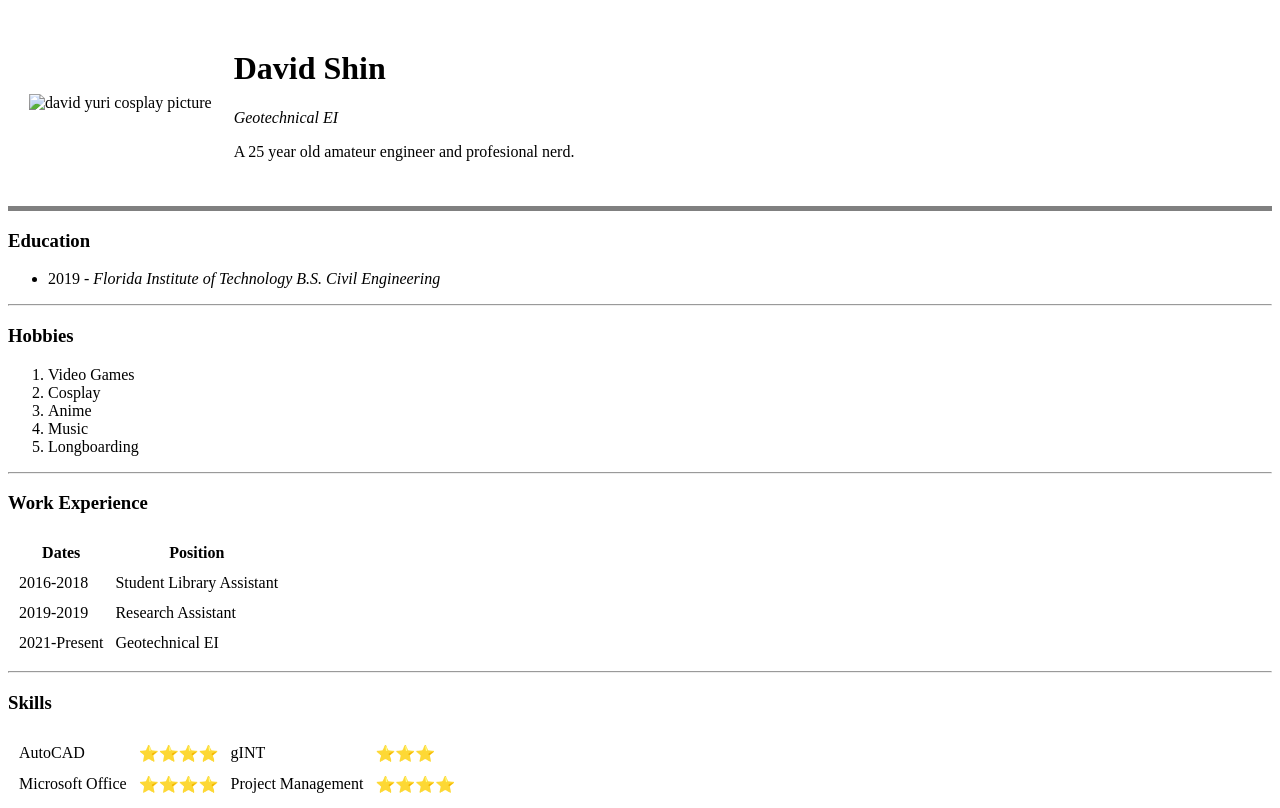
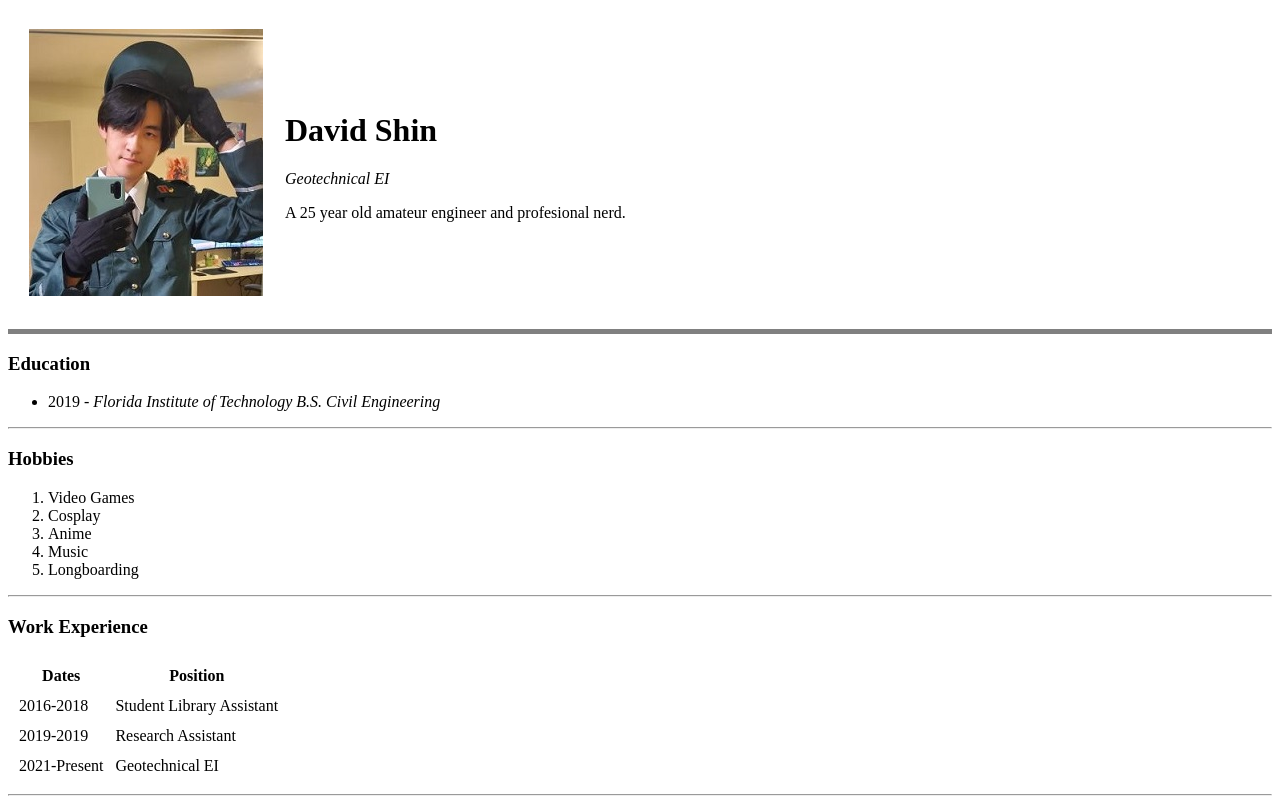
Before and after one commit to KidNovas/cv, a plain HTML site: page index.html in a window 1280 px wide. Shown: the top 808 px of the page. Drawn offline with Linux system fonts and the light colour scheme; the site is published under a folder, as on GitHub Pages, so addresses that start at the root find nothing.

Commit message:
Update index.html

```diff
--- a/index.html
+++ b/index.html
@@ -9,7 +9,7 @@
 <body>
   <table cellspacing="20">
     <tr>
-      <td><img src="/images/david yuri cosplay.jpg" alt="david yuri cosplay picture"></td>
+      <td><img src="cv/images/david yuri cosplay.jpg" alt="david yuri cosplay picture"></td>
       <td>
         <h1>David Shin</h1>
         <p><em>Geotechnical EI</em></p>
```
